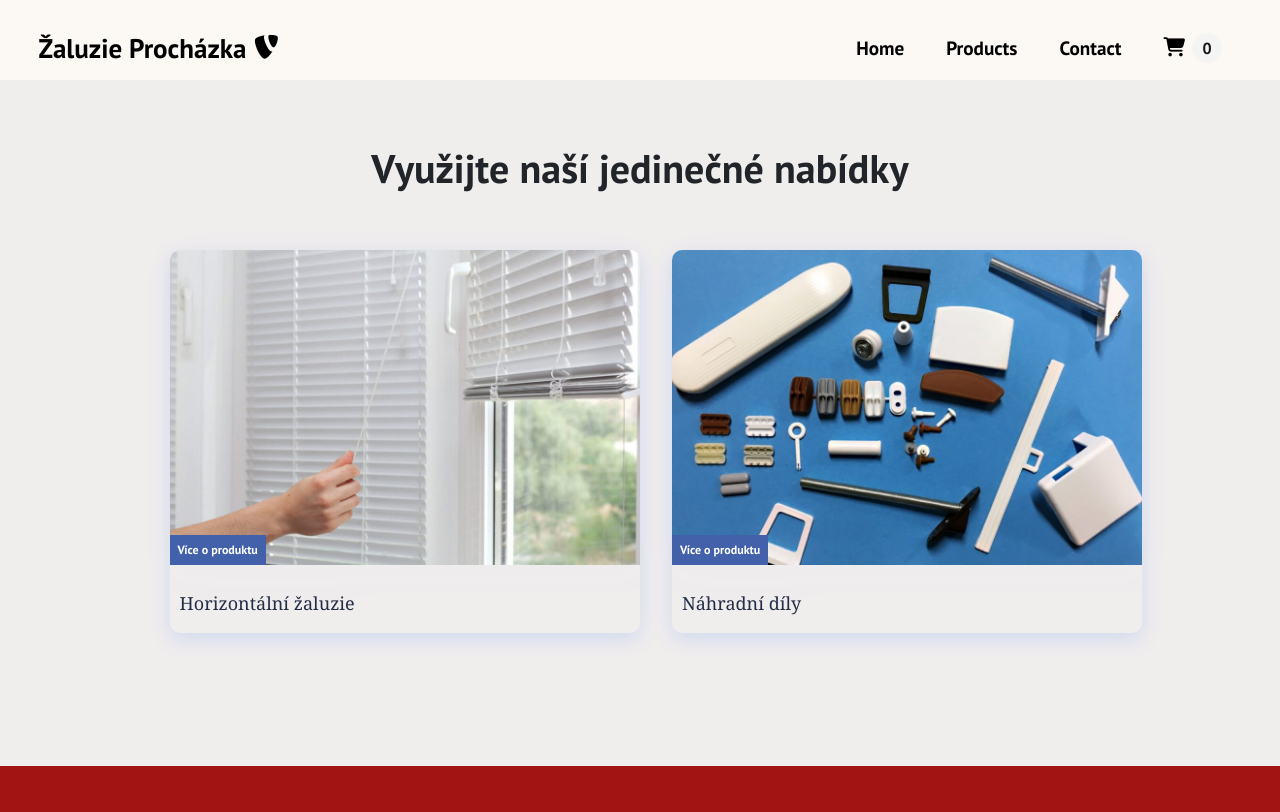
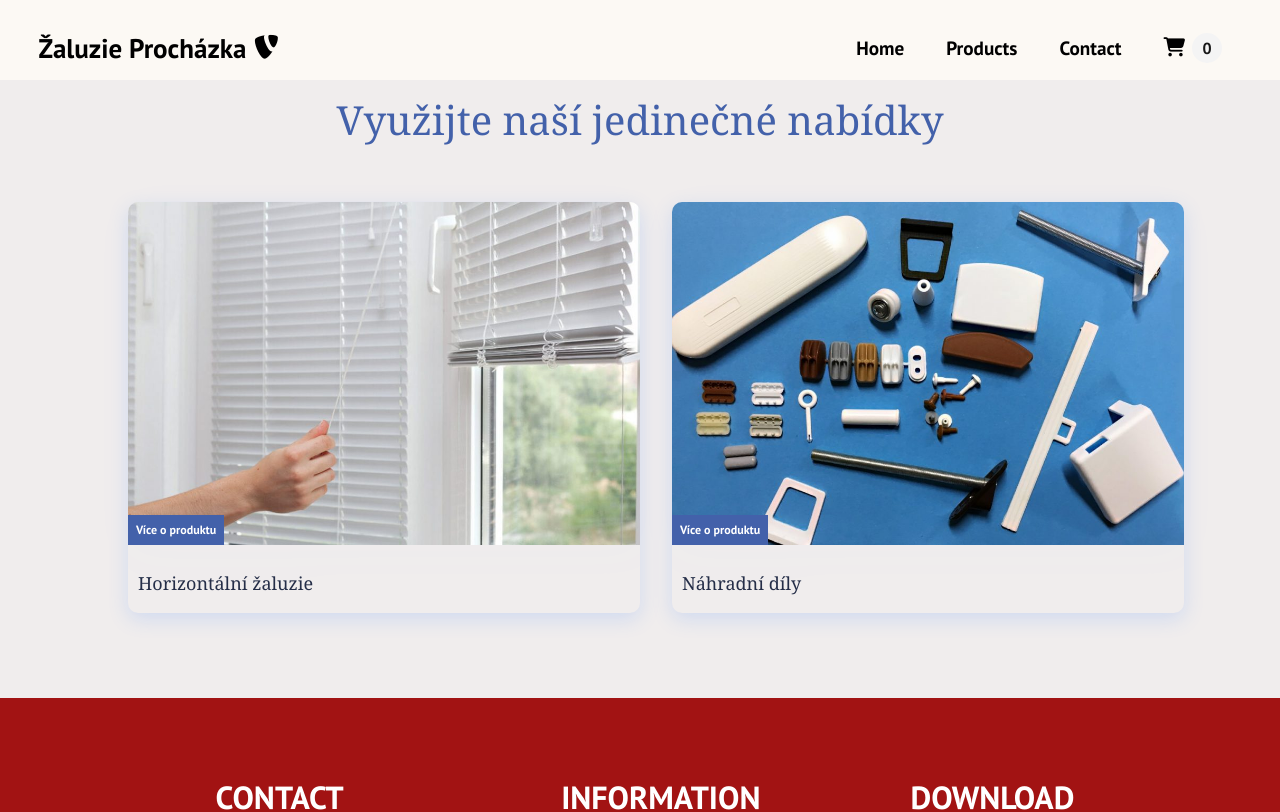
Before and after one commit to kbundela/Zaluzie_Project, a React (Create React App) app in the folder react_example/react-website-yt-1/: page /services in a window 1280 px wide. Shown: the top 812 px of the page. Built offline with nearby package versions, Linux system fonts and the light colour scheme; the HTML template or start-up script is replaced by a standard one.

Commit message:
main dev directory

```diff
--- a/react_example/react-website-yt-1/src/components/Cards1.css
+++ b/react_example/react-website-yt-1/src/components/Cards1.css
@@ -1,10 +1,13 @@
 .cards1 {
-    padding: 4rem;
+    padding: 1rem;
     background: rgb(240, 237, 237);
   }
 
   h1 {
     text-align: center;
+    color: #4361aa;
+    font-size: 40px;
+    font-family: Cambria, Cochin, Georgia, Times, 'Times New Roman', serif;
   }
 
   .cards__container {
```
Also changed, not shown: 1 other file (tests, documents, lock files or other folders).
